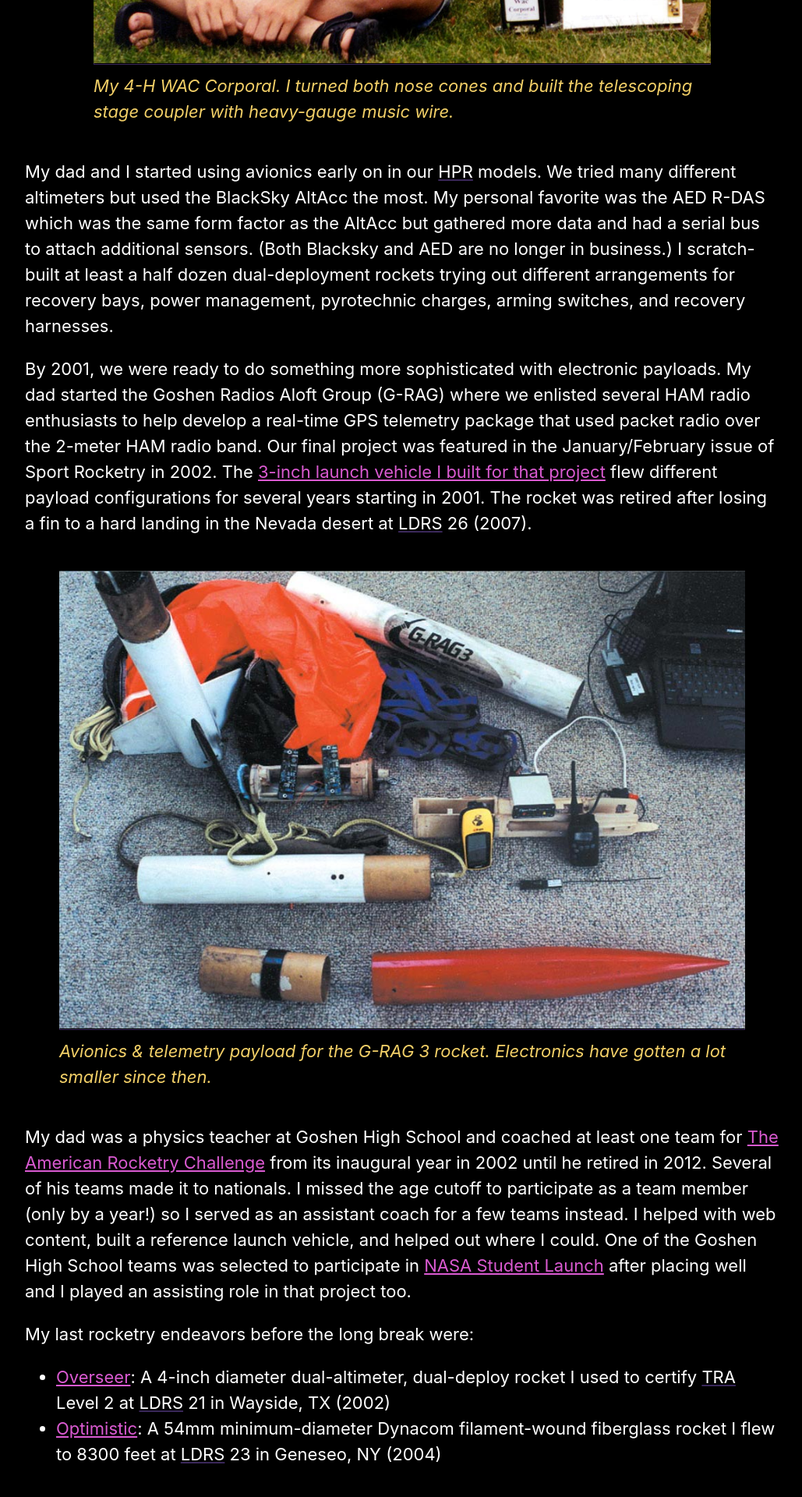
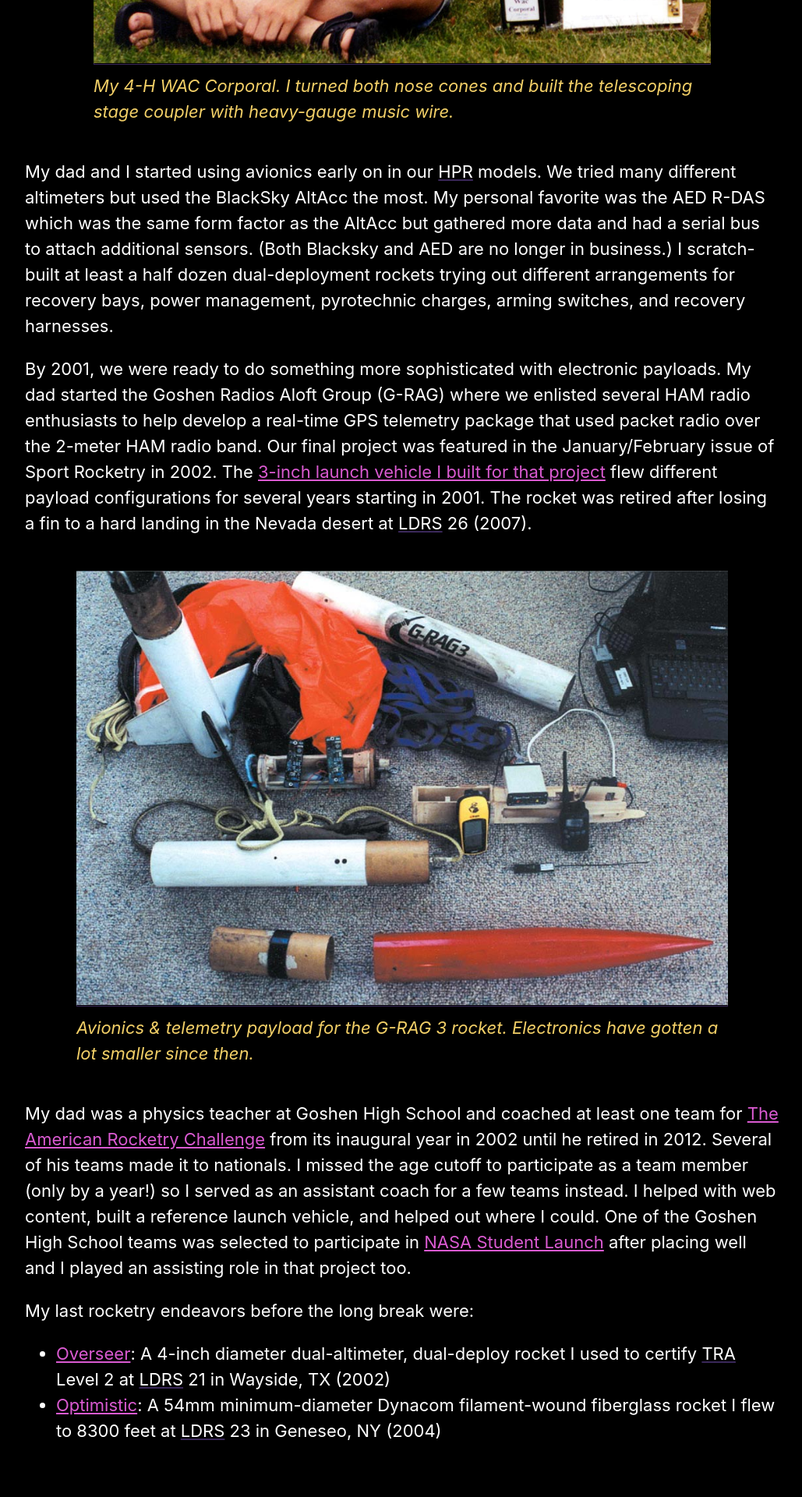
Before and after one commit to rocketlabdelta/rocketlabdelta.com, a Jekyll site: the page built from _posts/2020-01-24-backstory.md, in a window 1280 px wide. Shown: the part 2746-4666 px from the top of the page at 78% size, without its empty margins (124-1153 px from the left). Built offline with Jekyll 4.4.1, drawn with Linux system fonts in a browser that asks for light colours; after the commit the page ends 4636 px from its top, so only the background shows below that.

Commit message:
Adjusting picture sizes based on viewport
Again with the desktop first mistake

```diff
--- a/assets/css/main.scss
+++ b/assets/css/main.scss
@@ -270,7 +270,7 @@ sup {
 }
 
 .r1x1 {
-  margin: 1em 4em;
+  margin: 1em 2em;
 
   .placeholder {
     padding-top: 100%;
@@ -278,7 +278,7 @@ sup {
 }
 
 .r4x3 {
-  margin: 1em 6em;
+  margin: 1em 4em;
 
   .placeholder {
     padding-top: 133.33%
@@ -294,7 +294,7 @@ sup {
 }
 
 .r3x2 {
-  margin: 1em 8em;
+  margin: 1em 4em;
 
   .placeholder {
     padding-top: 150%;
@@ -310,7 +310,7 @@ sup {
 }
 
 .r9x16 {
-  margin: 1em 12em;
+  margin: 1em 6em;
 
   .placeholder {
     padding-top: 56.25%;
@@ -582,15 +582,28 @@ dl {
     font-size: 22px;
   }
 
-  .r1x1,
-  .r4x3,
-  .r3x4,
-  .r3x2,
-  .r2x3,
-  .r9x16,
-  .r16x9 {
-    margin-bottom: 2em;
-    margin-top: 2em;
+  .r1x1 {
+    margin: 2em 4em;
+  }
+
+  .r4x3 {
+    margin: 2em 6em;
+  }
+
+  .r3x4 {
+    margin: 2em 2em;
+  }
+
+  .r3x2 {
+    margin: 2em 8em;
+  }
+
+  .r2x3 {
+    margin: 2em 3em;
+  }
+
+  .r9x16 {
+    margin: 2em 0;
   }
 
   .social-link {
--- a/sw.js
+++ b/sw.js
@@ -12,7 +12,7 @@ Thanks to [Jeremy][1], [Filament Group][2], and [Erik][3] for this, and everythi
 (function () {
   'use strict'
 
-  const version = 'v2020-02-12T18:30:00::'
+  const version = 'v2020-02-12T19:20:00::'
   const staticCacheName = version + 'static'
   const pagesCacheName = version + 'pages'
   const imagesCacheName = version + 'images'
```
